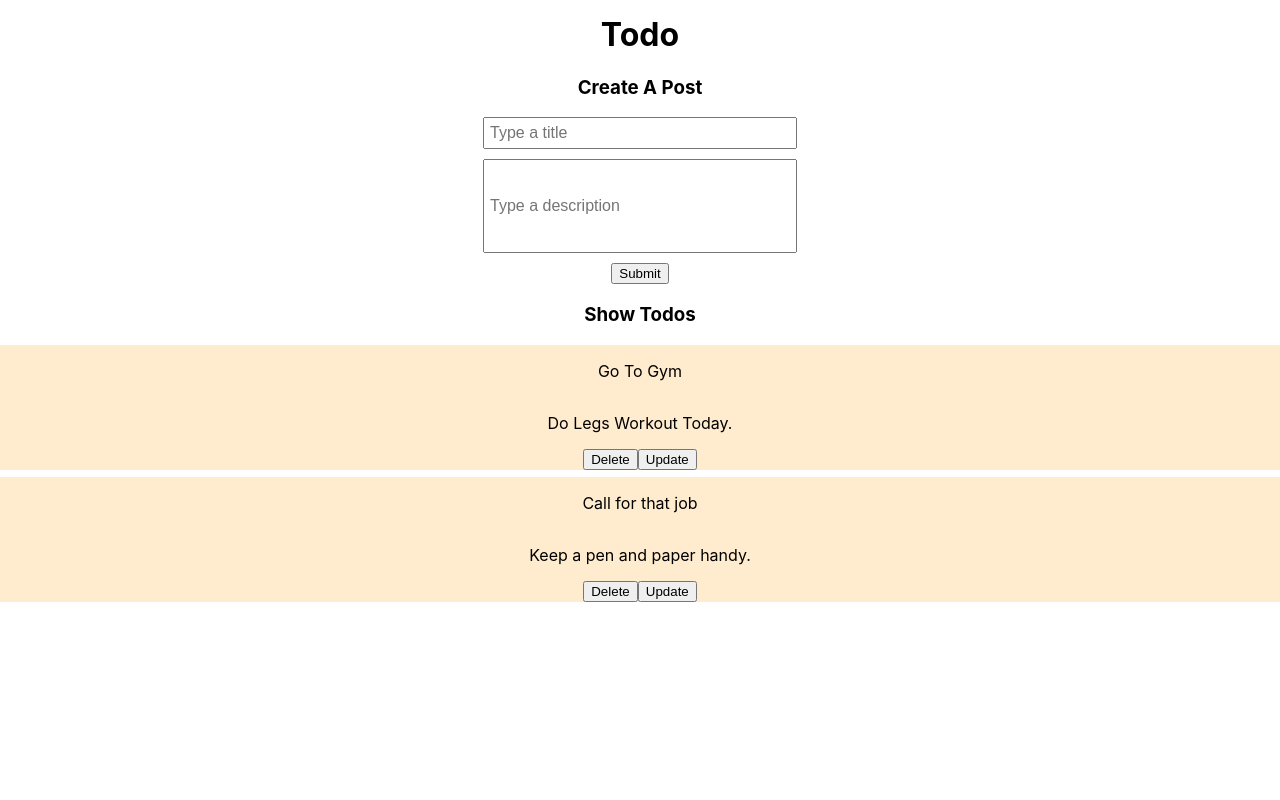
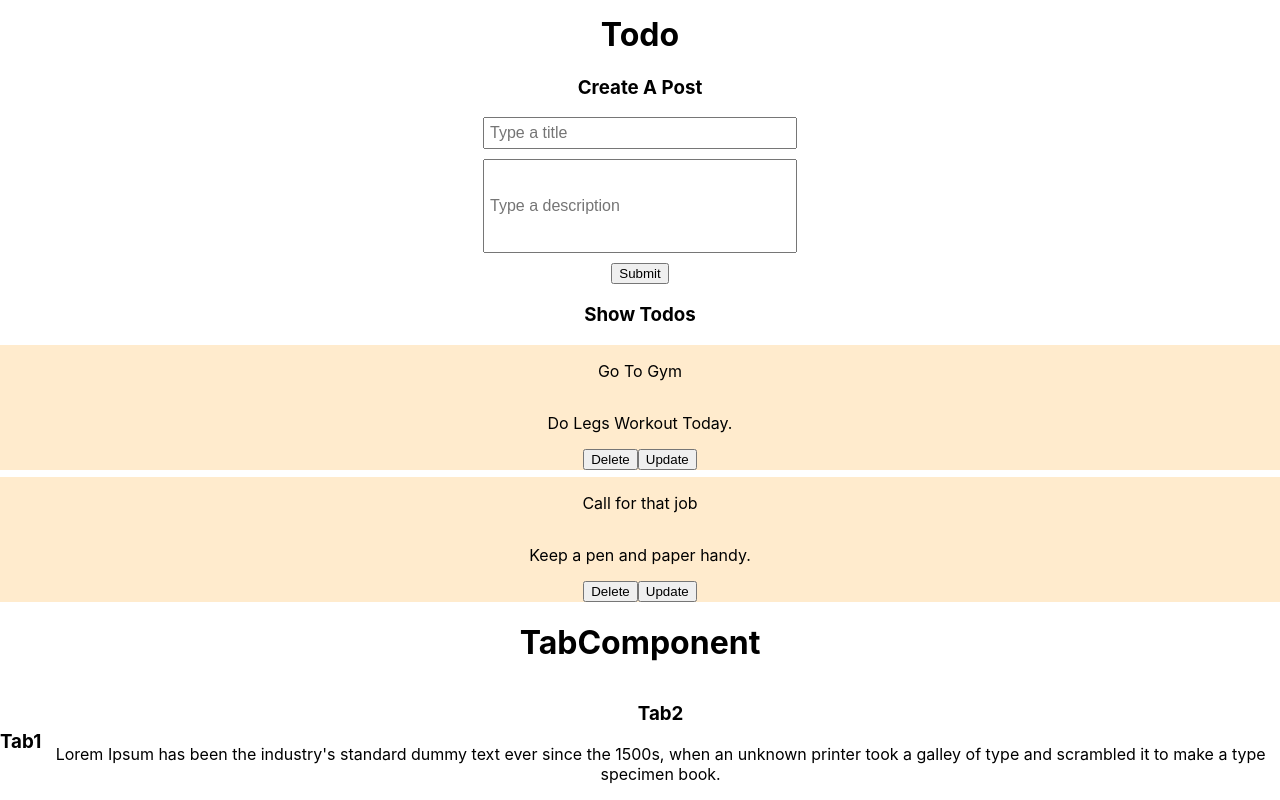
Before and after one commit to aparajit0511/ReactLLD, a React (Create React App) app: page / in a window 1280 px wide. Shown: the part 6209-7009 px from the top of the page. Before the commit the page ends 6818 px from the top, so only its background shows below. Built offline with nearby package versions, Linux system fonts and the light colour scheme; no server answers.

Commit message:
tab component

```diff
--- a/src/App.js
+++ b/src/App.js
@@ -15,6 +15,7 @@ import AutocompleteSearch from "./LLD/AutocompleteSearch";
 import FileUpload from "./LLD/FileUpload";
 import LazyLoading from "./LLD/LazyLoading";
 import Todo from "./LLD/Todo";
+import TabComponent from "./LLD/TabComponent";
 
 function App() {
   return (
@@ -37,6 +38,7 @@ function App() {
       <FileUpload />
       <LazyLoading />
       <Todo />
+      <TabComponent />
     </div>
   );
 }
--- /dev/null
+++ b/src/LLD/TabComponent.js
@@ -0,0 +1,49 @@
+import React, { useState } from "react";
+
+function TabComponent() {
+  const [showTab, setShowTab] = useState(false);
+  const onClickTab1 = () => {
+    console.log("Tab1 Clicked");
+    setShowTab(!showTab);
+  };
+
+  const onClickTab2 = () => {
+    console.log("Tab2 Clicked");
+    setShowTab(!showTab);
+  };
+  return (
+    <div>
+      <h1>TabComponent</h1>
+      <div
+        style={{
+          display: "flex",
+          flexDirection: "row",
+          justifyContent: "center",
+          alignItems: "center",
+        }}
+      >
+        <div>
+          <h3 onClick={onClickTab1}>Tab1</h3>
+          {showTab && (
+            <p>
+              Lorem Ipsum is simply dummy text of the printing and typesetting
+              industry.{" "}
+            </p>
+          )}
+        </div>
+        <div>
+          <h3 onClick={onClickTab2}>Tab2</h3>
+          {!showTab && (
+            <p>
+              Lorem Ipsum has been the industry's standard dummy text ever since
+              the 1500s, when an unknown printer took a galley of type and
+              scrambled it to make a type specimen book.
+            </p>
+          )}
+        </div>
+      </div>
+    </div>
+  );
+}
+
+export default TabComponent;
```
